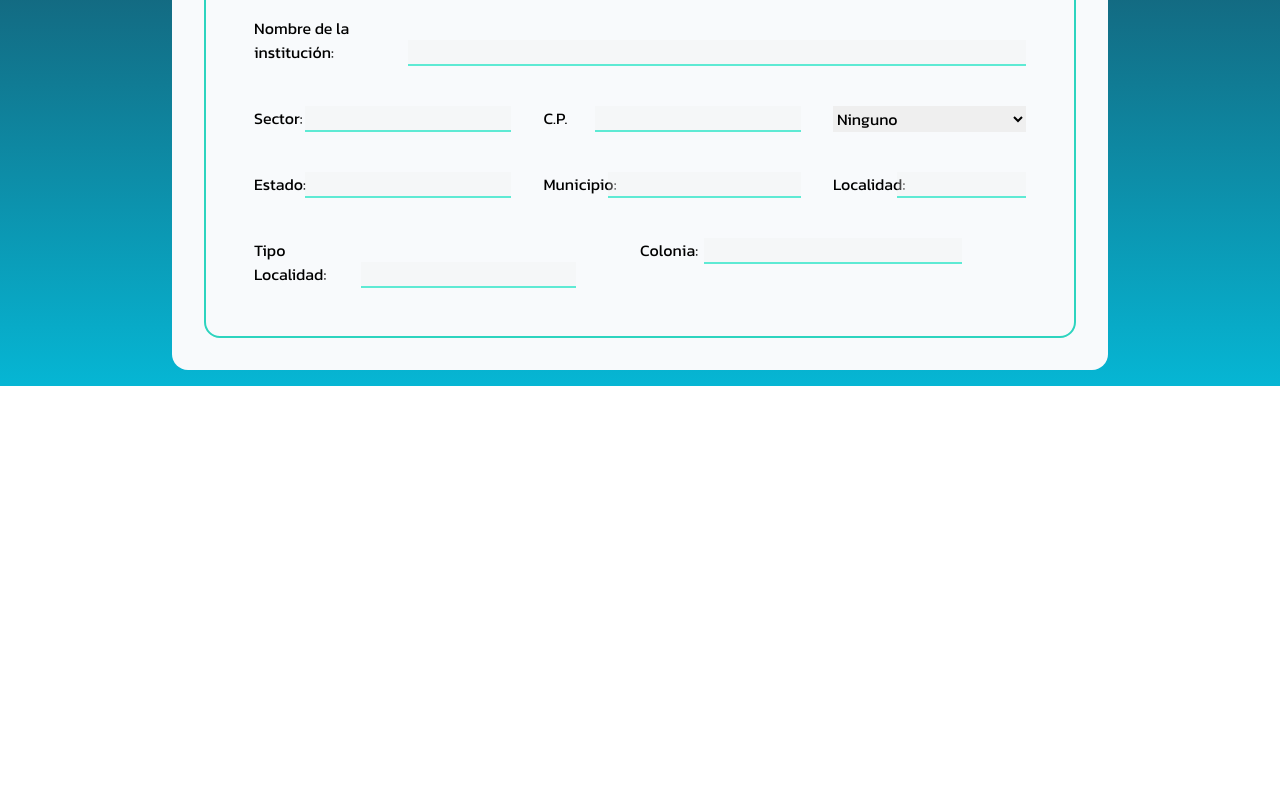
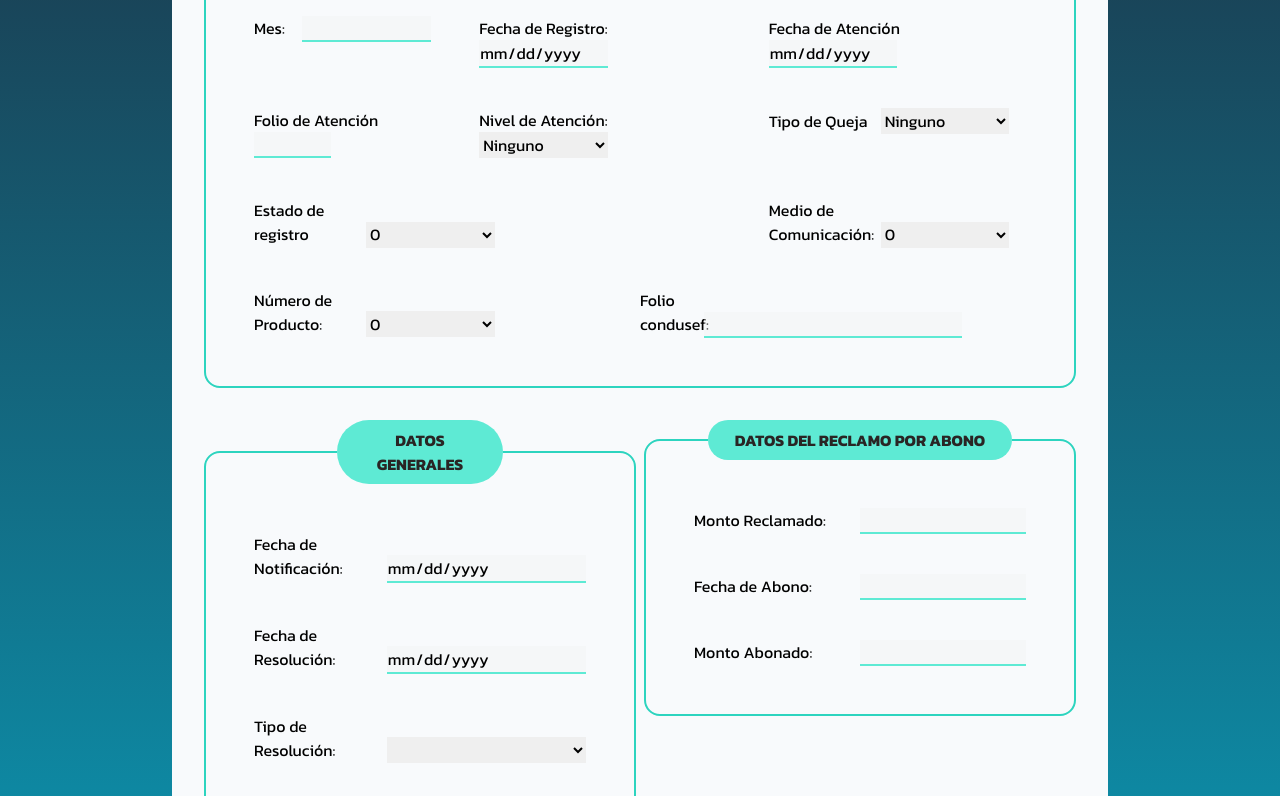
Before and after one commit to EmyRub/condusefApp, a React (Vite) app: page /condusefApp/inicio in a window 1280 px wide. Shown: the part 340-1136 px from the top of the page. Before the commit the page ends 800 px from the top, so only its background shows below. Built offline with nearby package versions, Linux system fonts and the light colour scheme.

Commit message:
formulario

```diff
--- a/src/components/Forms/ReuneForm.tsx
+++ b/src/components/Forms/ReuneForm.tsx
@@ -58,6 +58,133 @@ export default function ReuneForm() {
                 </div>
             </fieldset>
 
+
+            <fieldset className="p-12 border-teal-400 border-2 rounded-2xl mb-8">
+
+                <legend className="w-1/2 py-2 px-4 text-center bg-teal-300 rounded-full uppercase font-bold text-stone-800">Datos de Comunicación</legend>
+
+                <div className="flex justify-between flex-wrap gap-y-10 gap-x-2">
+
+                    <div className="basis-1/4">
+                        <label htmlFor="mes" className="inline-block w-12">Mes:</label>
+                        <input id="mes" type="number" className="border-b-2 border-b-teal-300 inline-block w-4/6" readOnly disabled />
+                    </div>
+
+                    <div className="basis-2/6">
+                        <label htmlFor="FReg" className="inline-block w-36">Fecha de Registro:</label>
+                        <input type="date" name="FReg" id="FReg" className="border-b-2 border-b-teal-300 inline-block w-1/2" readOnly disabled />
+                    </div>
+
+                    <div className="basis-2/6">
+                        <label htmlFor="FeAtn" className="inline-block w-36">Fecha de Atención</label>
+                        <input type="date" name="FeAtn" id="FeAtn" className="border-b-2 border-b-teal-300 inline-block w-1/2" readOnly disabled />
+                    </div>
+
+                    <div className="basis-1/4">
+                        <label htmlFor="FoAtn" className="inline-block w-32">Folio de Atención</label>
+                        <input type="number" name="FoAtn" id="FoAtn" className="border-b-2 border-b-teal-300 inline-block w-2/5" readOnly disabled />
+                    </div>
+
+                    <div className="basis-2/6">
+                        <label htmlFor="nAtn" className="inline-block w-36">Nivel de Atención:</label>
+
+                        <select name="nAtn" id="nAtn" className="inline-block w-1/2">
+                            <option value="">Ninguno</option>
+                        </select>
+                    </div>
+
+                    <div className="basis-2/6">
+                        <label htmlFor="queja" className="inline-block w-28">Tipo de Queja</label>
+
+                        <select name="queja" id="queja" className="w-1/2">
+                            <option value="">Ninguno</option>
+                        </select>
+                    </div>
+
+                    <div className="basis-2/6">
+                        <label htmlFor="eReg" className="inline-block w-28">Estado de registro</label>
+
+                        <select name="eReg" id="eReg" className="w-1/2">
+                            <option value="">0</option>
+                        </select>
+                    </div>
+
+                    <div className="basis-2/6">
+                        <label htmlFor="mCom" className="inline-block w-28">Medio de Comunicación:</label>
+
+                        <select name="mCom" id="mCom" className="w-1/2">
+                            <option value="">0</option>
+                        </select>
+                    </div>
+
+                    <div className="basis-2/6">
+                        <label htmlFor="nProd" className="inline-block w-28">Número de Producto:</label>
+
+                        <select name="nProd" id="nProd" className="w-1/2">
+                            <option value="">0</option>
+                        </select>
+                    </div>
+
+                    <div className="basis-1/2">
+                        <label htmlFor="foConduf" className="inline-block w-1/6">Folio condusef:</label>
+                        <input type="number" name="foConduf" id="foConduf" className="border-b-2 border-b-teal-300 inline-block w-4/6" readOnly disabled />
+                    </div>
+
+                </div>
+
+            </fieldset>
+
+            <div className="flex gap-2 justify-between items-start mb-8">
+
+                <fieldset className="p-12 border-teal-400 border-2 rounded-2xl basis-1/2">
+
+                    <legend className="w-1/2 py-2 px-4 text-center bg-teal-300 rounded-full uppercase font-bold text-stone-800">Datos Generales</legend>
+
+                    <div className="flex justify-between flex-wrap gap-y-10 gap-x-1">
+
+                        <div className="basis-full">
+                            <label htmlFor="fnot" className="inline-block w-2/5">Fecha de Notificación:</label>
+                            <input type="date" name="fnot" id="fnot" className="border-b-2 border-b-teal-300 inline-block w-3/5" readOnly disabled />
+                        </div>
+
+                        <div className="basis-full">
+                            <label htmlFor="freso" className="inline-block w-2/5">Fecha de Resolución:</label>
+                            <input type="date" name="freso" id="freso" className="border-b-2 border-b-teal-300 inline-block w-3/5" readOnly disabled />
+                        </div>
+
+                        <div className="basis-full">
+                            <label htmlFor="tre" className="inline-block w-2/5">Tipo de Resolución:</label>
+                            <select name="tre" id="tre" className="w-3/5">
+                                <option value=""></option>
+                            </select>
+                        </div>
+
+                    </div>
+                </fieldset>
+
+                <fieldset className="p-12 border-teal-400 border-2 rounded-2xl basis-1/2">
+                    <legend className="w-11/12 py-2 px-4 text-center bg-teal-300 rounded-full uppercase font-bold text-stone-800">Datos del Reclamo por Abono</legend>
+                    <div className="flex justify-between flex-wrap gap-y-10 gap-x-1">
+
+                        <div className="basis-full">
+                            <label htmlFor="montRe" className="inline-block w-1/2">Monto Reclamado:</label>
+                            <input type="number" name="montRe" id="montRe" className="border-b-2 border-b-teal-300 inline-block w-1/2" readOnly disabled />
+                        </div>
+
+                        <div className="basis-full">
+                            <label htmlFor="fAbon" className="inline-block w-1/2">Fecha de Abono:</label>
+                            <input type="number" name="fAbon" id="fAbon" className="border-b-2 border-b-teal-300 inline-block w-1/2" readOnly disabled />
+                        </div>
+
+                        <div className="basis-full">
+                            <label htmlFor="mAbo" className="inline-block w-1/2">Monto Abonado:</label>
+                            <input type="number" name="mAbo" id="mAbo" className="border-b-2 border-b-teal-300 inline-block w-1/2" readOnly disabled />
+                        </div>
+                    </div>
+                </fieldset>
+
+            </div>
+
             <fieldset className="p-12 border-teal-400 border-2 rounded-2xl">
 
                 <legend className="w-1/2 py-2 px-4 text-center bg-teal-300 rounded-full uppercase font-bold text-stone-800">Datos de la institución</legend>
@@ -65,17 +192,17 @@ export default function ReuneForm() {
                 <div className="flex justify-between flex-wrap gap-y-10 gap-x-1">
 
                     <div className="basis-full">
-                        <label htmlFor="inst" className="inline-block w-1/5">Nombre de la institución:</label>
+                        <label htmlFor="inst" className="inline-block w-46">Nombre de la institución:</label>
                         <input id="inst" type="text" className="border-b-2 border-b-teal-300 inline-block w-4/5" readOnly disabled />
                     </div>
 
                     <div className="basis-1/3">
-                        <label htmlFor="sect" className="inline-block w-1/5">Sector:</label>
+                        <label htmlFor="sect" className="inline-block w-14">Sector:</label>
                         <input type="text" name="sect" id="sect" className="border-b-2 border-b-teal-300 inline-block w-4/5" readOnly disabled />
                     </div>
 
                     <div className="basis-1/3">
-                        <label htmlFor="cp" className="inline-block w-1/5">C.P.</label>
+                        <label htmlFor="cp" className="inline-block w-8">C.P.</label>
                         <input type="text" name="cp" id="cp" className="border-b-2 border-b-teal-300 inline-block w-4/5" readOnly disabled />
                     </div>
 
@@ -84,27 +211,27 @@ export default function ReuneForm() {
                     </select>
 
                     <div className="basis-1/3">
-                        <label htmlFor="edo" className="inline-block w-1/5">Estado:</label>
+                        <label htmlFor="edo" className="inline-block w-14">Estado:</label>
                         <input type="text" name="edo" id="edo" className="border-b-2 border-b-teal-300 inline-block w-4/5" readOnly disabled />
                     </div>
 
                     <div className="basis-1/3">
-                        <label htmlFor="muni" className="inline-block w-1/4">Municipio:</label>
-                        <input type="text" name="muni" id="muni" className="border-b-2 border-b-teal-300 inline-block w-3/4" readOnly disabled />
+                        <label htmlFor="muni" className="inline-block w-20">Municipio:</label>
+                        <input type="text" name="muni" id="muni" className="border-b-2 border-b-teal-300 inline-block w-3/5" readOnly disabled />
                     </div>
 
                     <div className="basis-1/4">
-                        <label htmlFor="loc" className="inline-block w-1/3">Localidad:</label>
-                        <input type="text" name="loc" id="loc" className="border-b-2 border-b-teal-300 w-2/3" readOnly disabled />
+                        <label htmlFor="loc" className="inline-block w-20">Localidad:</label>
+                        <input type="text" name="loc" id="loc" className="border-b-2 border-b-teal-300 w-3/5" readOnly disabled />
                     </div>
 
                     <div className="basis-5/12">
-                        <label htmlFor="tyLoc" className="inline-block w-1/3">Tipo Localidad:</label>
+                        <label htmlFor="tyLoc" className="inline-block w-28">Tipo Localidad:</label>
                         <input type="text" name="tyLoc" id="tyLoc" className="border-b-2 border-b-teal-300 inline-block w-4/6" readOnly disabled />
                     </div>
 
                     <div className="basis-1/2">
-                        <label htmlFor="col" className="inline-block w-1/6">Colonia:</label>
+                        <label htmlFor="col" className="inline-block w-16">Colonia:</label>
                         <input type="text" name="col" id="col" className="border-b-2 border-b-teal-300 inline-block w-4/6" readOnly disabled />
                     </div>
 
```
